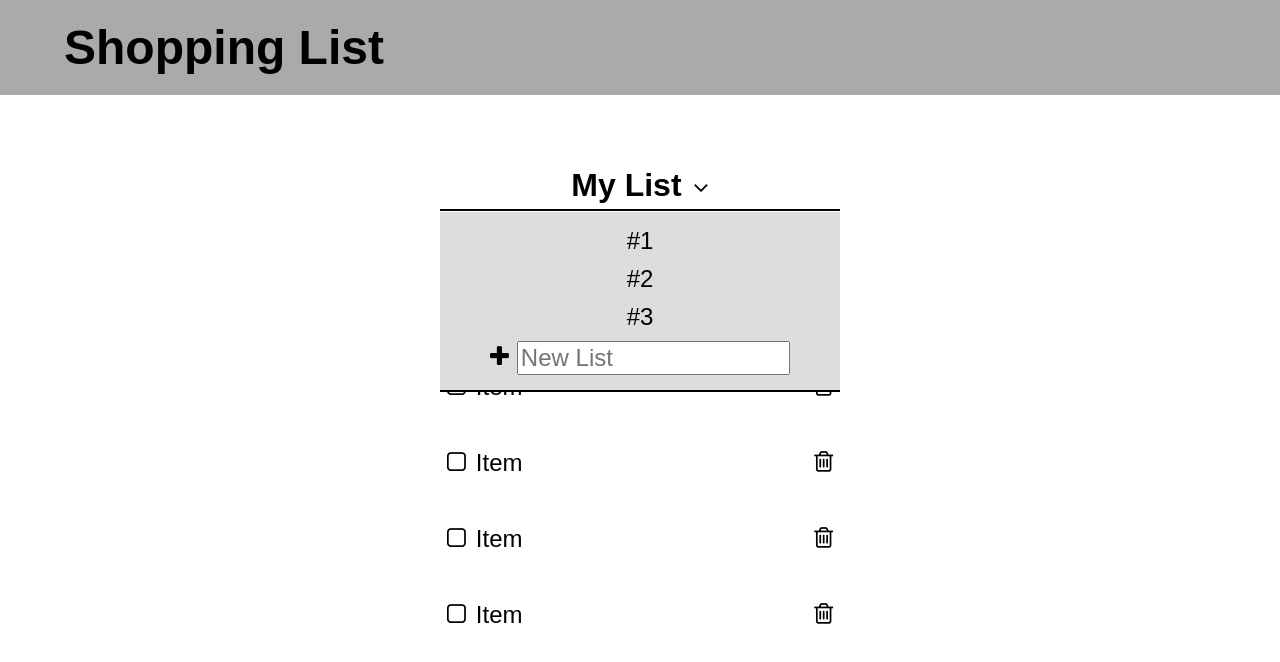
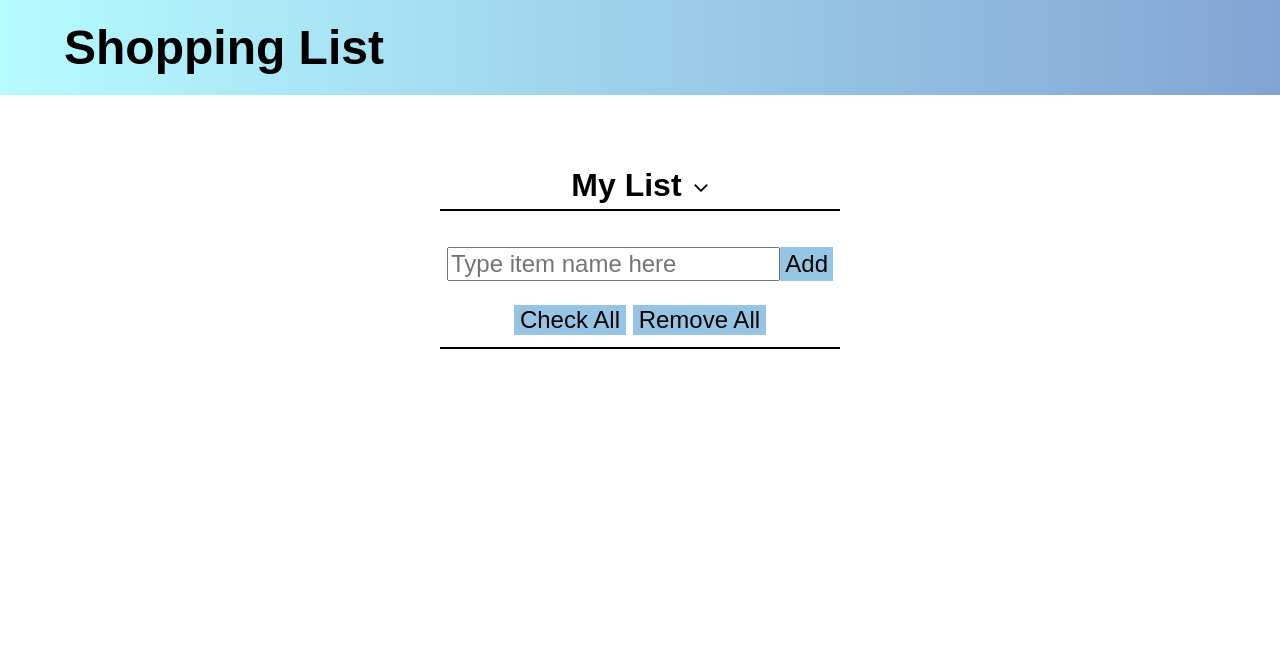
Before and after one commit to benjaminj6/shopping-list, a plain HTML site: page index.html in a window 1280 px wide. Drawn offline with nearby package versions, Linux system fonts and the light colour scheme.

Commit message:
colors chosen

```diff
--- a/css/style.css
+++ b/css/style.css
@@ -20,7 +20,9 @@ body {}
 /* -- <HEADER> STYLINGS -- */
 
 header {
-	background-color: #aaa;
+	background: #83a4d4; /* fallback for old browsers */
+	background: -webkit-linear-gradient(to left, #83a4d4 , #b6fbff); /* Chrome 10-25, Safari 5.1-6 */
+	background: linear-gradient(to left, #83a4d4 , #b6fbff); /* W3C, IE 10+/ Edge, Firefox 16+, Chrome 26+, Opera 12+, Safari 7+ */
 }
 
 header div.content-padding {
@@ -63,11 +65,13 @@ section.list-menu ul {
   z-index: 999;
   position: absolute;
   width: 100%;
-  background-color: #ddd;
   max-width: 400px;
   margin: 8px 0;
   padding: 10px 0;
-  border-bottom: 2px solid black;
+	border-bottom: 2px solid black;
+	background: #83a4d4; /* fallback for old browsers */
+	background: -webkit-linear-gradient(to left, #83a4d4 , #b6fbff); /* Chrome 10-25, Safari 5.1-6 */
+	background: linear-gradient(to left, #83a4d4 , #b6fbff); /* W3C, IE 10+/ Edge, Firefox 16+, Chrome 26+, Opera 12+, Safari 7+ */
 
 }
 
@@ -88,6 +92,8 @@ section.list-menu ul li.create-new-list i.fa-plus {
 
 section.list-menu ul li.create-new-list input {
 	width: 100%;
+	background: none;
+	border: none;
 }
 
 /* -- .LIST-MGMT-BOX STYLING -- */
@@ -109,7 +115,7 @@ section.list-mgmt-box div.add-item input.add-item-text {
 }
 
 section.list-mgmt-box div.add-item button.add-button {
-	background-color: #aaa;
+	background-color: #96c5e4;
 	border: none;
 	padding: 3px 5px;
 }
@@ -119,7 +125,7 @@ section.list-mgmt-box div.list-mgmt-buttons {
 }
 
 section.list-mgmt-box div.list-mgmt-buttons button {
-	background-color: #aaa;
+	background-color: #96c5e4;
 	border: none;
 	max-width: 60%;
 }
@@ -153,6 +159,7 @@ section.shopping-list ul.current-list li p {
 
 section.shopping-list ul.current-list li i.remove-button {
 	float: right;
+	color: #ff4343;
 }
 
 /* -- STYLINGS FOR INTERACTION -- */
--- a/index.html
+++ b/index.html
@@ -24,20 +24,17 @@
 				<i class="fa fa-angle-down" aria-hidden="true"></i>
 			</div>
 				<!-- List hidden until user clicks -->
-			<ul class="list-nav">
+			<ul class="list-nav hidden">
 				<li class="my-list hidden nav-list">My List</li>
-				<li class='list-1 nav-list'>#1</li>
-				<li class="nav-list">#2</li>
-				<li class='nav-list'>#3</li>
 				<li class="create-new-list">
 					<i class="fa fa-plus"></i>
-					<input class='new-list-text' type="text" placeholder="New List">
+					<input class='new-list-text' type="text" placeholder="Create New List">
 				</li>
 				</ul>
 		</section>
 		<section class="list-mgmt-box">
 			<div class="add-item">
-				<input type="text" class="add-item-text" placeholder="Type item here">
+				<input type="text" class="add-item-text" placeholder="Type item name here">
 				<button class="add-button">Add</button>
 			</div>
 			<div class="list-mgmt-buttons">
@@ -48,48 +45,6 @@
 		</section>
 		<section class="shopping-list">
 			<ul class="current-list my-list">
-				<li>
-					<div class="check-box">
-						<i class="hidden fa fa-check-square-o" aria-hidden="true"></i>
-						<i class="fa fa-square-o" aria-hidden="true"></i>
-					</div>
-					<p>Item</p>
-					<i class="remove-button fa fa-trash-o" aria-hidden="true"></i>
-				</li>
-				<li>
-					<div class="check-box">
-						<i class="hidden fa fa-check-square-o" aria-hidden="true"></i>
-						<i class="fa fa-square-o" aria-hidden="true"></i>
-					</div>
-					<p>Item</p>
-					<i class="remove-button fa fa-trash-o" aria-hidden="true"></i>
-				</li>
-				<li>
-					<div class="check-box">
-						<i class="hidden fa fa-check-square-o" aria-hidden="true"></i>
-						<i class="fa fa-square-o" aria-hidden="true"></i>
-					</div>
-					<p>Item</p>
-					<i class="remove-button fa fa-trash-o" aria-hidden="true"></i>
-				</li>
-				<li>
-					<div class="check-box">
-						<i class="hidden fa fa-check-square-o" aria-hidden="true"></i>
-						<i class="fa fa-square-o" aria-hidden="true"></i>
-					</div>
-					<p>Item</p>
-					<i class="remove-button fa fa-trash-o" aria-hidden="true"></i>
-				</li>
-			</ul>
-			<ul class="hidden hidden-list list-1">
-				<li>
-					<div class="check-box">
-						<i class="hidden fa fa-check-square-o" aria-hidden="true"></i>
-						<i class="fa fa-square-o" aria-hidden="true"></i>
-					</div>
-					<p>Yay New List</p>
-					<i class="remove-button fa fa-trash-o" aria-hidden="true"></i>
-				</li>
 			</ul>
 		</section>
 	</main>
--- a/js/script.js
+++ b/js/script.js
@@ -91,7 +91,8 @@ $(document).ready(function() {
 		} else {
 			alert('Please enter a name for your list!')
 		};
-		$('.new-list-text').val('');
+
+		userInput = $('.new-list-text').val('');
 
 	});
 
@@ -123,6 +124,7 @@ $(document).ready(function() {
 			} else {
 				alert('Please enter a name for your list!')
 			};
+			userInput = $('.new-list-text').val('');
 		};
 	})
 
```
